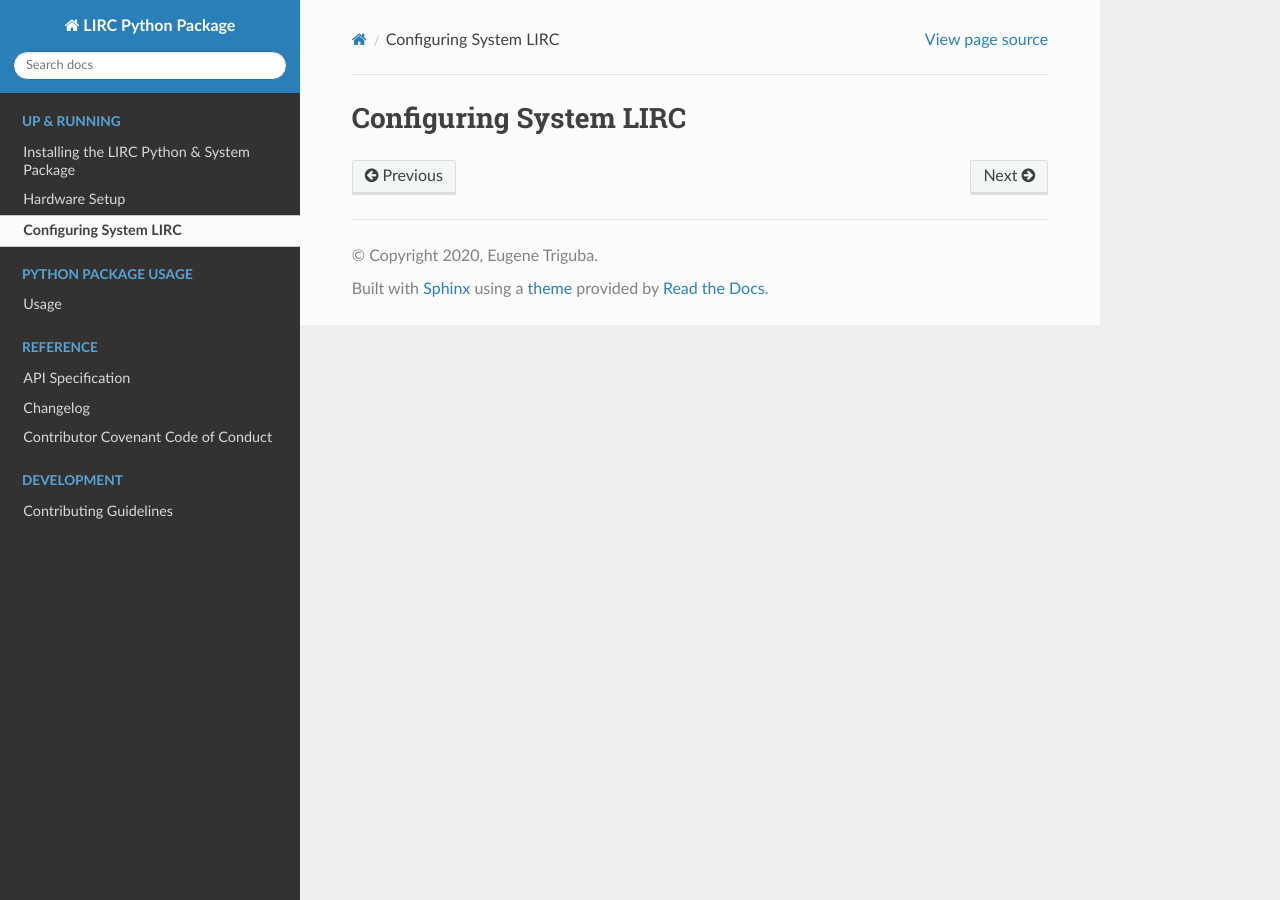
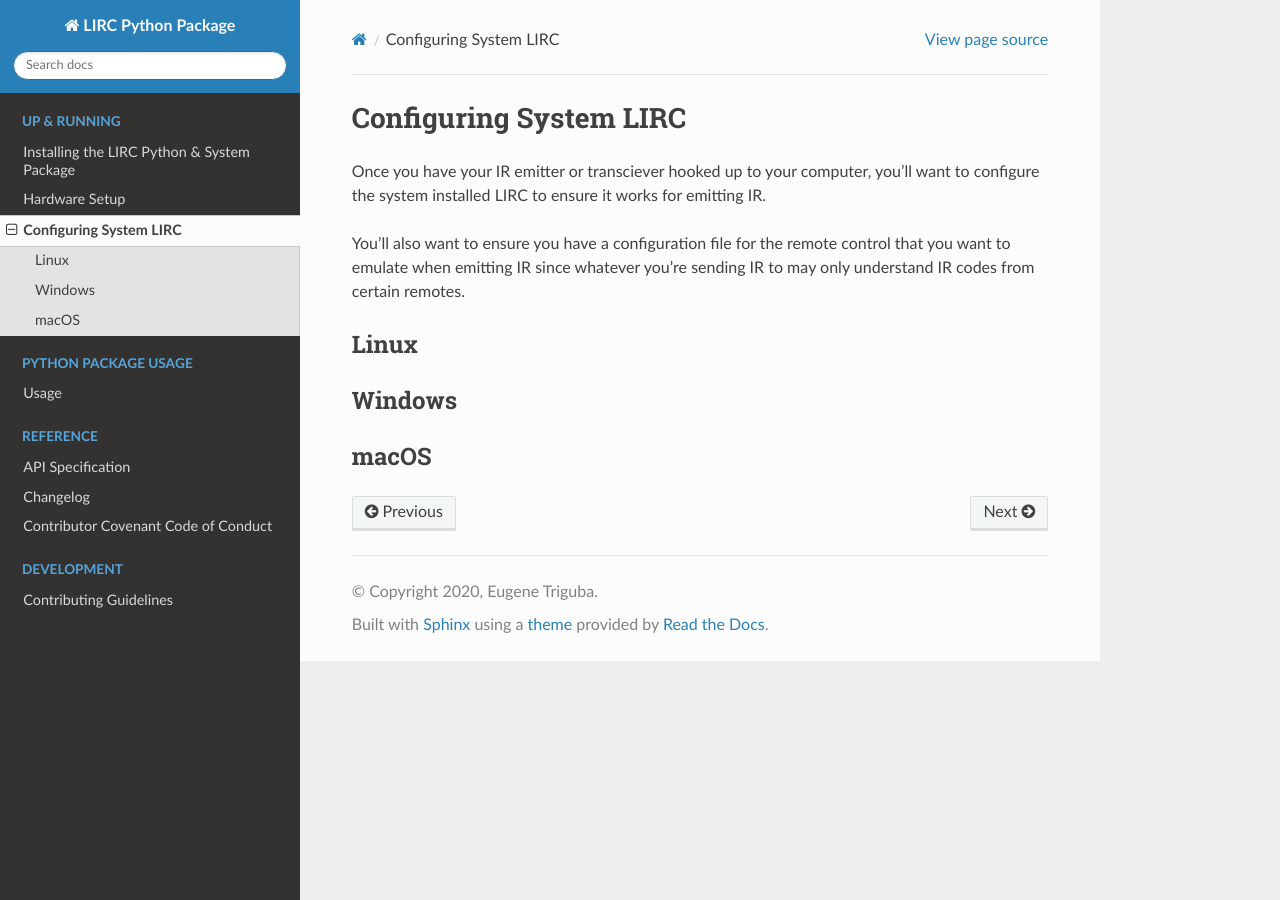
Before and after one commit to eugenetriguba/lirc, a Sphinx documentation site: the page built from docs/source/configuring-system-lirc.rst, in a window 1280 px wide. Built offline with Sphinx 7.4.7 and the Read the Docs theme 2.0.0, drawn with Linux system fonts in a browser that asks for light colours.

Commit message:
Add starter docs for hardware setup and configuring lirc

```diff
--- a/docs/source/configuring-system-lirc.rst
+++ b/docs/source/configuring-system-lirc.rst
@@ -1,2 +1,24 @@
 Configuring System LIRC
 =======================
+
+Once you have your IR emitter or transciever hooked
+up to your computer, you'll want to configure the
+system installed LIRC to ensure it works for emitting
+IR.
+
+You'll also want to ensure you have a configuration
+file for the remote control that you want to emulate when
+emitting IR since whatever you're sending IR to may only
+understand IR codes from certain remotes.
+
+
+Linux
+-----
+
+
+Windows
+-------
+
+
+macOS
+-----
--- a/docs/source/hardware-setup.rst
+++ b/docs/source/hardware-setup.rst
@@ -1,2 +1,5 @@
 Hardware Setup
 ==============
+
+In order to use this package, you'll need to have an IR emitter
+or transciever hooked up to your computer.
```
